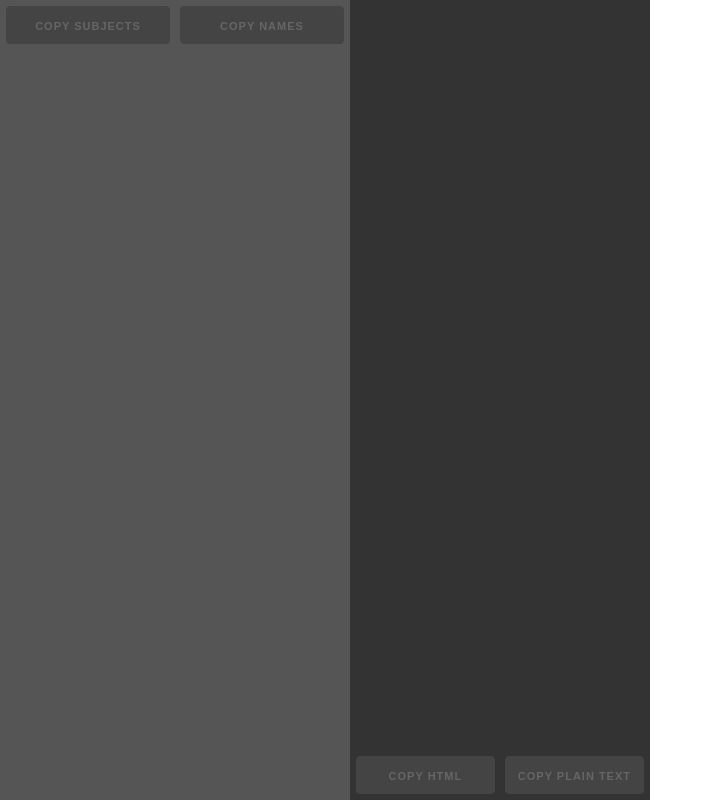
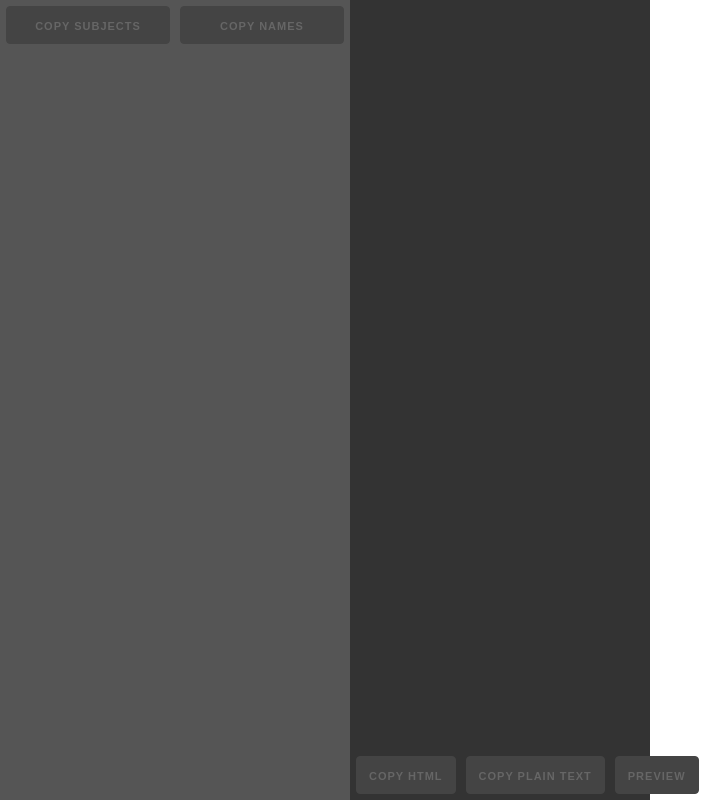
Before and after one commit to tapp1993/KCLEmailHelper, an Electron app: page index.html in a window 650 px wide. Shown: the whole page, 705 px wide, since content can reach past the window. Drawn offline with Linux system fonts and the light colour scheme; no server answers.

Commit message:
html preview window

```diff
--- a/index.html
+++ b/index.html
@@ -19,6 +19,11 @@
             grid-column: 2;
             margin: auto;
             font-size: 1.5em;
+        }
+
+        .smallButton {
+            padding: 0px 12px !important;
+            margin: 0px;
         }
 
         .liWrapper {
@@ -44,7 +49,9 @@
         }
 
         .wideButton:disabled,
-        .wideButton:disabled:hover {
+        .wideButton:disabled:hover,
+        .smallButton:disabled,
+        .smallButton:disabled:hover {
             background-color: #444;
             border-color: #444;
             color: #666;
@@ -116,15 +123,16 @@
                 <table style="width: 100%; height: 100%; max-height: 100%; padding-bottom: 0px">
                     <tbody>
                         <tr style="height: 100%">
-                            <td style="vertical-align: top;" colspan="2">
+                            <td style="vertical-align: top;" colspan="3">
                                 <div style="overflow: auto; height: 100%;">
                                     <span id="plain-text" style="font-size: 16px; font-weight: normal;"></span>
                                 </div>
                             </td>
                         </tr>
                         <tr>
-                            <td style="padding: 4px; width: 50%"><button  id="copyHtmlButton" disabled class="button-primary wideButton" type="button" onclick="copyHtml()">Copy HTML</button></td>
-                            <td style="padding: 4px;  width: 50%"><button  id="copyPlainTextButton" disabled class="button-primary wideButton" type="button" onclick="copyPlainText()">Copy Plain Text</button></td>
+                            <td style="padding: 4px; width: 50%"><button id="copyHtmlButton" disabled class="button-primary wideButton" type="button" onclick="copyHtml()">Copy HTML</button></td>
+                            <td style="padding: 4px;  width: 50%"><button id="copyPlainTextButton" disabled class="button-primary wideButton" type="button" onclick="copyPlainText()">Copy Plain Text</button></td>
+                            <td style="padding: 4px;"><button id="previewButton" disabled class="button-primary smallButton" type="button" onclick="previewHtml()">Preview</button></td>
                         </tr>
                     </tbody>
                 </table>
--- a/index.js
+++ b/index.js
@@ -1,3 +1,4 @@
+const { BrowserWindow } = require("electron").remote;
 const { clipboard } = require("electron");
 const { ipcRenderer } = require("electron");
 const notification = document.getElementById("notification");
@@ -8,6 +9,7 @@ const copySubjectsButton = document.getElementById("copySubjectsButton");
 const copyNamesButton = document.getElementById("copyNamesButton");
 const copyHtmlButton = document.getElementById("copyHtmlButton");
 const copyPlainTextButton = document.getElementById("copyPlainTextButton");
+const previewButton = document.getElementById("previewButton");
 
 var fileList;
 var fileArray = [];
@@ -48,6 +50,8 @@ document.getElementById("file-list").addEventListener("click", function (e) {
     loadHtml(f);
     copyHtmlButton.removeAttribute("disabled");
     copyPlainTextButton.removeAttribute("disabled");
+    previewButton.removeAttribute("disabled");
+
     toggleSelection(li, list);
     console.log(f.name + " was clicked. Index: " + currentIndex);
   }
@@ -68,6 +72,7 @@ document.getElementById("file-list").addEventListener("auxclick", function (e) {
       clearText();
       copyHtmlButton.setAttribute("disabled", true);
       copyPlainTextButton.setAttribute("disabled", true);
+      previewButton.setAttribute("disabled", true);
     }
     console.log(f.name + " was deleted.");
     if (fileArray.length < 1) {
@@ -158,6 +163,14 @@ copyNames = () => {
   });
 };
 
+previewHtml = () => {
+  let win = new BrowserWindow({ width: 650, height: 1000, show: false });
+  win.loadURL(`file://${fileArray[currentIndex].path}`);
+  win.once("ready-to-show", () => {
+    win.show()
+  });
+};
+
 copyPlainText = () => {
   copyText(plainText);
   showPopup("Copied plain text");
@@ -195,7 +208,7 @@ clearText = () => {
   fileHtml = "";
   plainText = "";
   document.getElementById("plain-text").innerHTML = plainText;
-}
+};
 
 showPopup = (t) => {
   message.innerText = t;
--- a/main.js
+++ b/main.js
@@ -11,7 +11,8 @@ app.on('ready', () => {
       width: 1400,
       height: 800,
       webPreferences: {
-        nodeIntegration: true
+        nodeIntegration: true,
+        enableRemoteModule: true
       }
     })
 
```
